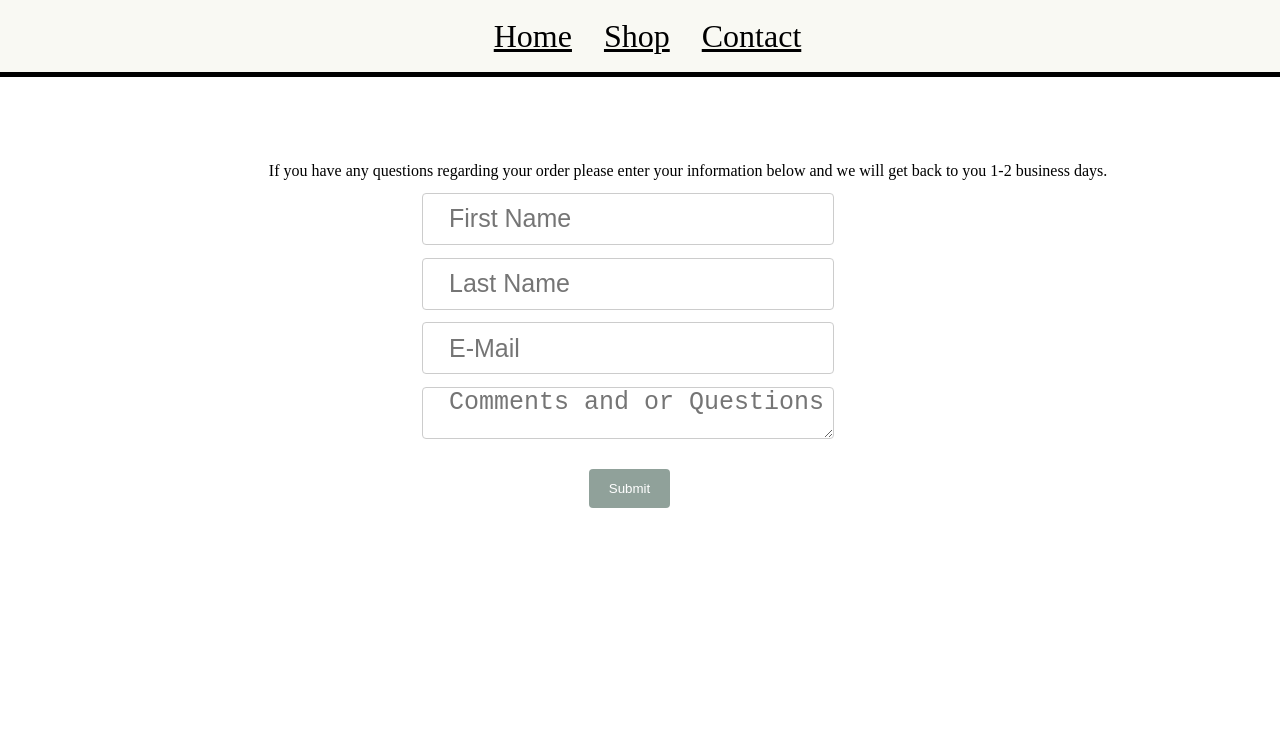
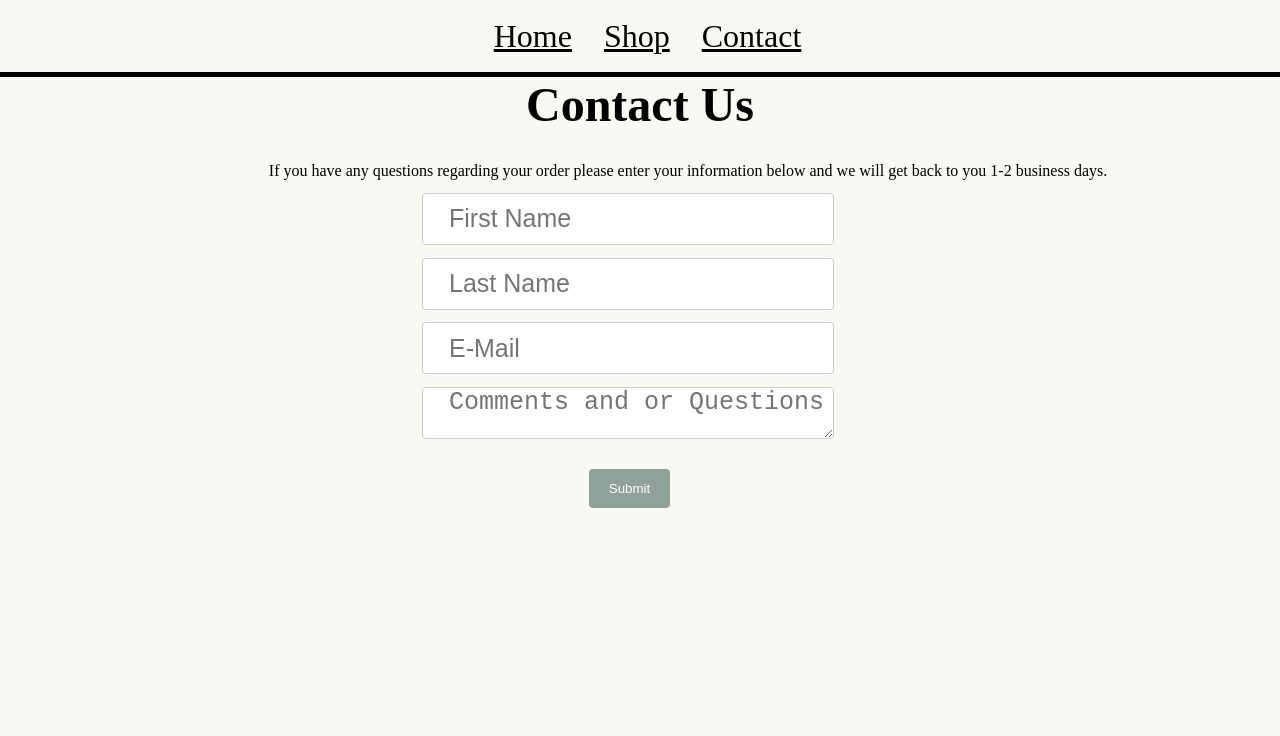
Before and after one commit to ivanalacole/EcomPrj, a plain HTML site: page Contact.html in a window 1280 px wide. Shown: the top 736 px of the page. Drawn offline with Linux system fonts and the light colour scheme.

Commit message:
added backroud color and finishing styling

```diff
--- a/Contact.css
+++ b/Contact.css
@@ -4,6 +4,7 @@
 }
 body {
   height: 100%;
+  background-color: rgb(249, 249, 243);
 }
 header {
   background-color: white;
@@ -36,13 +37,14 @@ nav li a {
 p {
   padding-left: 21%;
   font-family: Didot, serif;
+  color:black;
 }
 #contact {
-  background-color: white;
+  background-color: rgb(249, 249, 243);
 }
 
 #contact h2 {
-  color: #ffffff;
+  color:black;
   text-align: center;
   font-size: 3rem;
   margin-bottom: 30px;
--- a/Contact.html
+++ b/Contact.html
@@ -17,7 +17,7 @@
     </nav>
     <section id="contact">
       <div class="container">
-        <h2 class="contact-title">Contact Me</h2>
+        <h2 class="contact-title">Contact Us</h2>
         <p>
           If you have any questions regarding your order please enter your
           information below and we will get back to you 1-2 business days.
--- a/shop.css
+++ b/shop.css
@@ -3,7 +3,7 @@
   padding: 0;
 }
 body {
-  color: black;
+  background-color: rgb(249, 249, 243);
 }
 header {
   background-color: white;
@@ -27,7 +27,6 @@ nav ul {
 }
 
 nav li a {
-  /* text-decoration-style: ; */
   padding: 1rem;
   font-size: 2rem;
   color: black;
@@ -39,6 +38,7 @@ nav li a {
   margin: 5%;
   grid-gap: 10px;
   justify-items: center;
+  background-color: rgb(249, 249, 243);
 }
 .gridpack-item {
   text-align: center;
```
